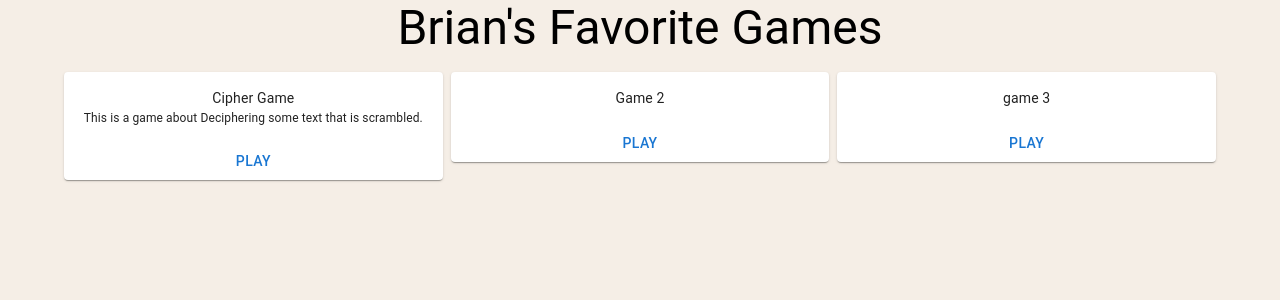
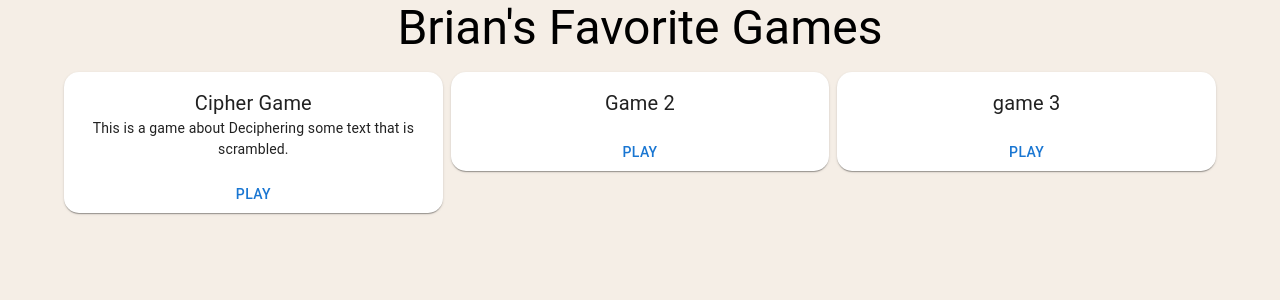
Before and after one commit to briansanchez1/fun_games, a React (Create React App) app in the folder fun-stuff/: page / in a window 1280 px wide. Shown: the top 300 px of the page. Built offline with nearby package versions, Linux system fonts and the light colour scheme.

Commit message:
updated the look of the game card to be more appealing

```diff
--- a/fun-stuff/src/components/game_cards.jsx
+++ b/fun-stuff/src/components/game_cards.jsx
@@ -6,10 +6,10 @@ import Typography from "@mui/material/Typography";
 
 const Game_Cards = ({ gameName, gameDesc, gameLink }) => {
   return (
-    <Card>
+    <Card sx={{borderRadius: "15px"}}>
       <CardContent>
-        <Typography sx={{ fontSize: 14 }}>{gameName}</Typography>
-        <Typography sx={{ fontSize: 12 }}>{gameDesc}</Typography>
+        <Typography sx={{ fontSize: 20 }}>{gameName}</Typography>
+        <Typography sx={{ fontSize: 14 }}>{gameDesc}</Typography>
       </CardContent>
       <Button
         href={gameLink ? "/" + gameLink : "/"}
```
